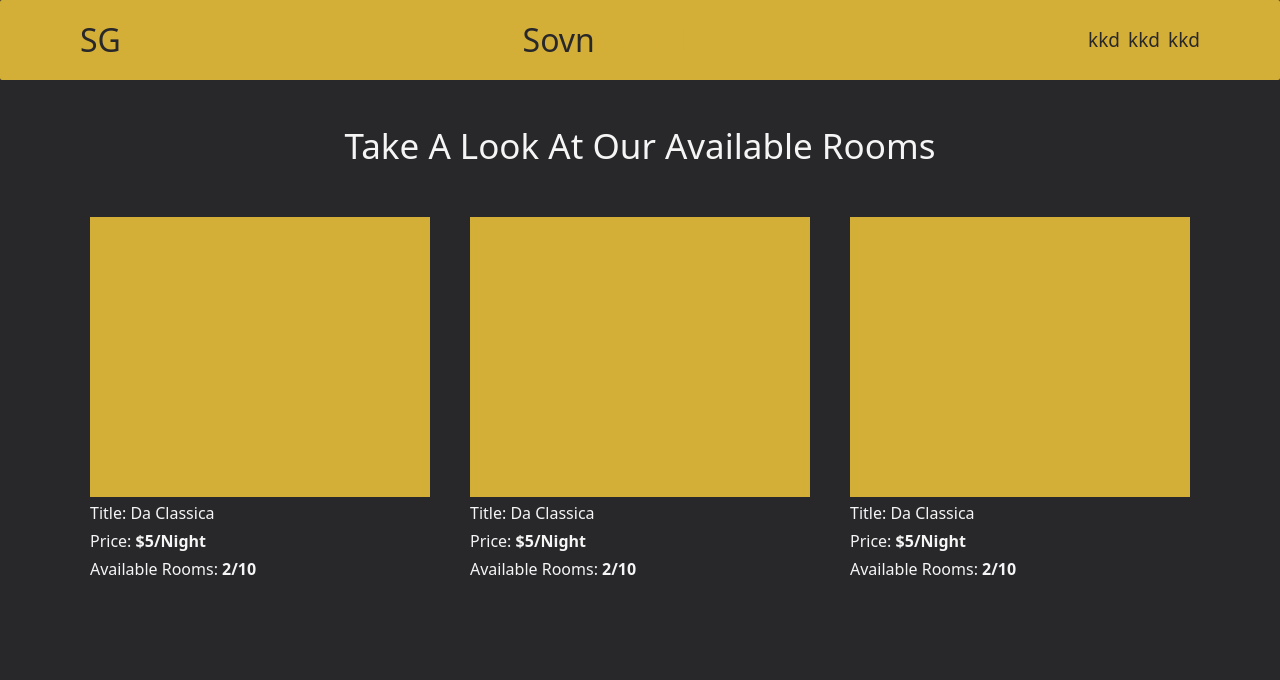
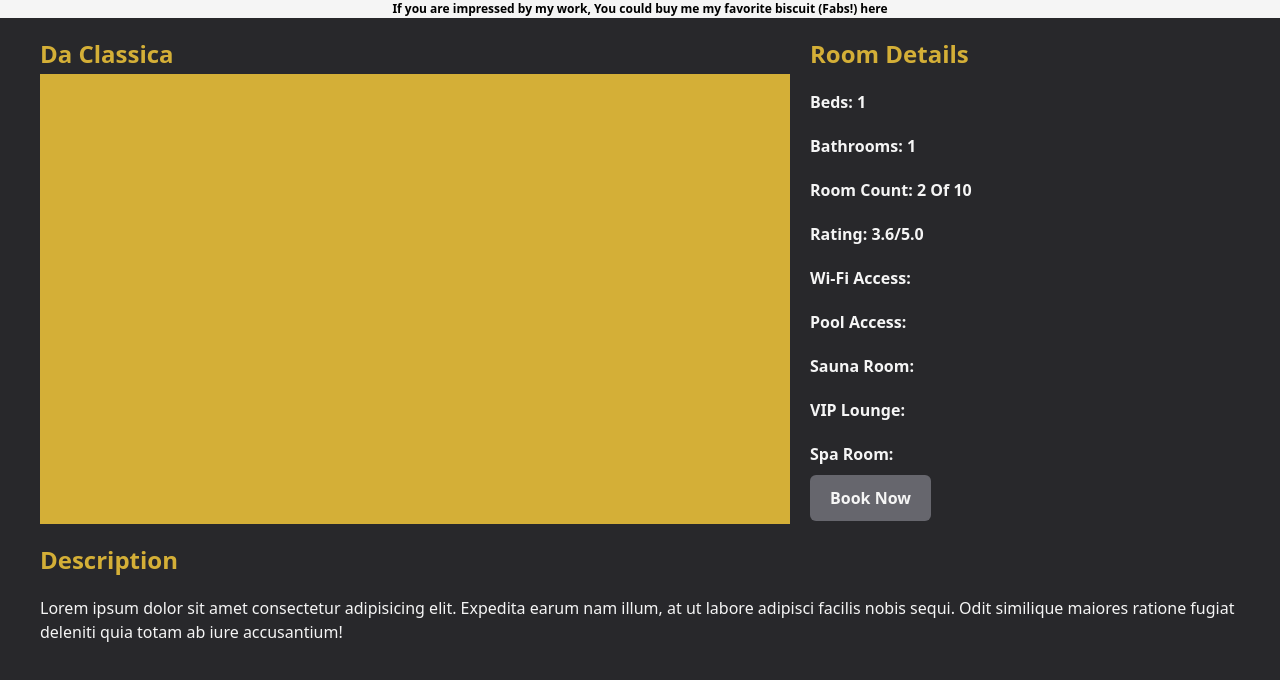
Before and after one commit to Hamidusman/Avanti-Frontend, a React (Vite) app in the folder SovnGaard/: page / in a window 1280 px wide. Shown: the top 680 px of the page. Built offline with nearby package versions, Linux system fonts and the light colour scheme.

Commit message:
room item setup

```diff
--- a/SovnGaard/package.json
+++ b/SovnGaard/package.json
@@ -10,6 +10,7 @@
     "preview": "vite preview"
   },
   "dependencies": {
+    "framer-motion": "^11.5.6",
     "react": "^18.3.1",
     "react-dom": "^18.3.1",
     "react-icons": "^5.3.0",
--- a/SovnGaard/src/App.css
+++ b/SovnGaard/src/App.css
@@ -2,3 +2,15 @@
 @tailwind base;
 @tailwind components;
 @tailwind utilities;
+
+
+.progress {
+    position: fixed;
+    top: 0;
+    left: 0;
+    right: 0;
+    height: 10px;
+    background: blue;
+    transform-origin: 0%;
+    z-index: 2;
+  }
--- a/SovnGaard/src/App.jsx
+++ b/SovnGaard/src/App.jsx
@@ -2,7 +2,7 @@ import { useState } from 'react'
 import viteLogo from '/vite.svg'
 import './App.css'
 import Header from './base-components/header'
-import Rooms from './rooms'
+import Room from './room'
 /*
 
 import Hero from './home/hero'
@@ -14,8 +14,7 @@ function App(){
 
   return (
     <>
-    <Header />
-    <Rooms />
+    <Room />
 
     </>
   )
--- a/SovnGaard/src/index.css
+++ b/SovnGaard/src/index.css
@@ -7,3 +7,15 @@
     color: wh;
     @apply bg-matte
 }
+
+
+
+.progress {
+    position: fixed;
+    top: 0;
+    left: 0;
+    right: 0;
+    height: 10px;
+    background: var(--red);
+    transform-origin: 0%;
+  }
--- /dev/null
+++ b/SovnGaard/src/room.jsx
@@ -0,0 +1,51 @@
+
+import { motion, useScroll } from "framer-motion";
+import './App.css'
+function Room(){
+    return(
+        <>
+            <div className="w-[100%] bg-smoke text-center font-bold text-[12px]">If you are impressed by my work, You could buy me my favorite biscuit (Fabs!) here</div>
+
+            <section className="md:mx-10">
+                <article className="mt-5 flex">
+                    <div>
+                        <h1 className="text-2xl mb-1 text-primary font-bold">Da Classica</h1>
+                        <div className="w-[750px] h-[450px] bg-primary"></div>
+
+                    </div>
+
+
+                    <div className="ml-5 text-smoke font-bold">
+                        <h1 className="text-2xl  text-primary">Room Details</h1>
+                        <ul className="">
+                            <li className="mt-5">Beds: 1</li>
+                            <li className="mt-5">Bathrooms: 1</li>
+                            <li className="mt-5">Room Count: 2 Of 10</li>
+                            <li className="mt-5">Rating: 3.6/5.0</li>
+                            <li className="mt-5">Wi-Fi Access:</li>
+                            <li className="mt-5">Pool Access:</li>
+
+                            <li className="mt-5">Sauna Room:</li>
+                            <li className="mt-5">VIP Lounge:</li>
+                            <li className="mt-5">Spa Room:</li>
+                            <div className="mt-5">
+                                <a href="http://" className="px-5 py-3 bg-gray
+                                                             rounded-md
+                                                             hover:bg-primary hover:text-matte">Book Now</a>
+                            </div>
+                        </ul>
+                    </div>
+
+                </article>
+
+
+                <section >
+                    <header  className="text-primary text-2xl my-5 font-bold text-primary">Description</header>
+                    <p className="text-smoke">Lorem ipsum dolor sit amet consectetur adipisicing elit. Expedita earum nam illum, at ut labore adipisci facilis nobis sequi. Odit similique maiores ratione fugiat deleniti quia totam ab iure accusantium!</p>
+                </section>
+            </section>
+        </>
+    )
+}
+
+export default Room
```
Also changed, not shown: 1 other file (tests, documents, lock files or other folders).
